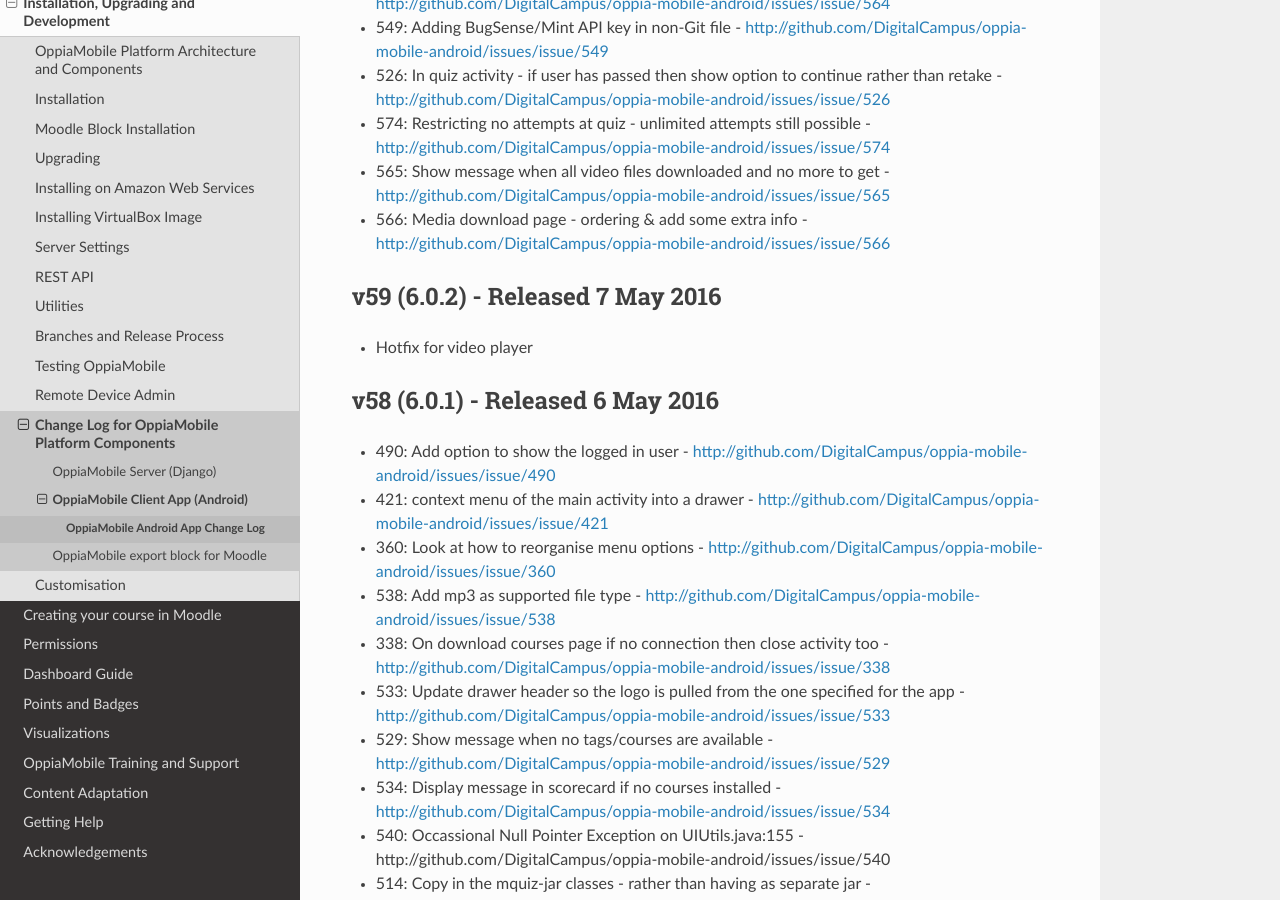
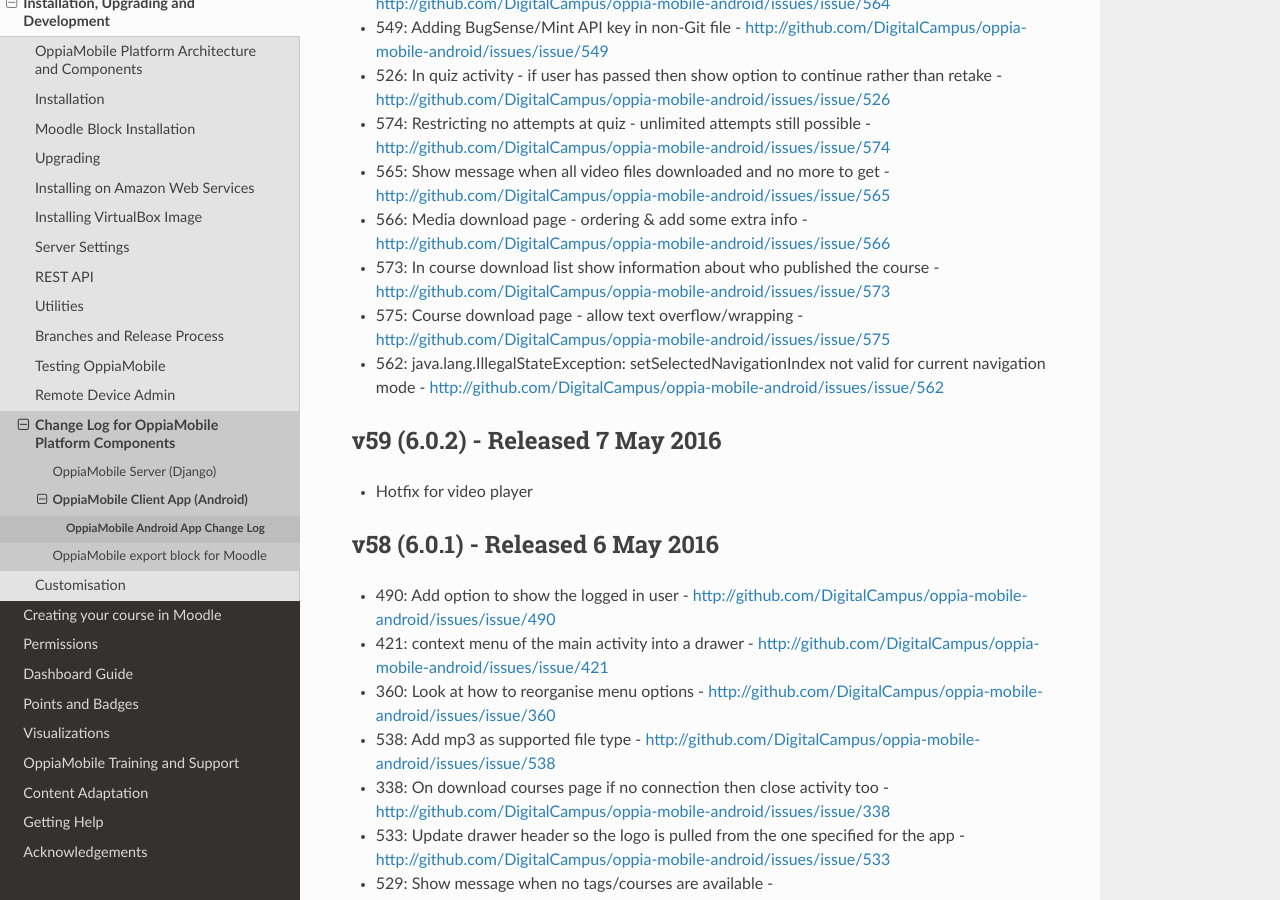
Before and after one commit to DigitalCampus/django-oppia, a Sphinx documentation site: the page built from docs/dev/changelog_android.rst, in a window 1280 px wide and 900 px high, scrolled down 925 px. Built offline with Sphinx 7.4.7 and the Read the Docs theme 2.0.0, drawn with Linux system fonts in a browser that asks for light colours; the version number is read from the project's files by our own code.

Commit message:
update docs

```diff
--- a/docs/dev/changelog_android.rst
+++ b/docs/dev/changelog_android.rst
@@ -27,6 +27,10 @@
 * 574: Restricting no attempts at quiz - unlimited attempts still possible - http://github.com/DigitalCampus/oppia-mobile-android/issues/issue/574
 * 565: Show message when all video files downloaded and no more to get - http://github.com/DigitalCampus/oppia-mobile-android/issues/issue/565
 * 566: Media download page - ordering & add some extra info - http://github.com/DigitalCampus/oppia-mobile-android/issues/issue/566
+* 573: In course download list show information about who published the course - http://github.com/DigitalCampus/oppia-mobile-android/issues/issue/573
+* 575: Course download page - allow text overflow/wrapping - http://github.com/DigitalCampus/oppia-mobile-android/issues/issue/575
+* 562: java.lang.IllegalStateException: setSelectedNavigationIndex not valid for current navigation mode - http://github.com/DigitalCampus/oppia-mobile-android/issues/issue/562
+
 
 .. _appv59:
 
```
